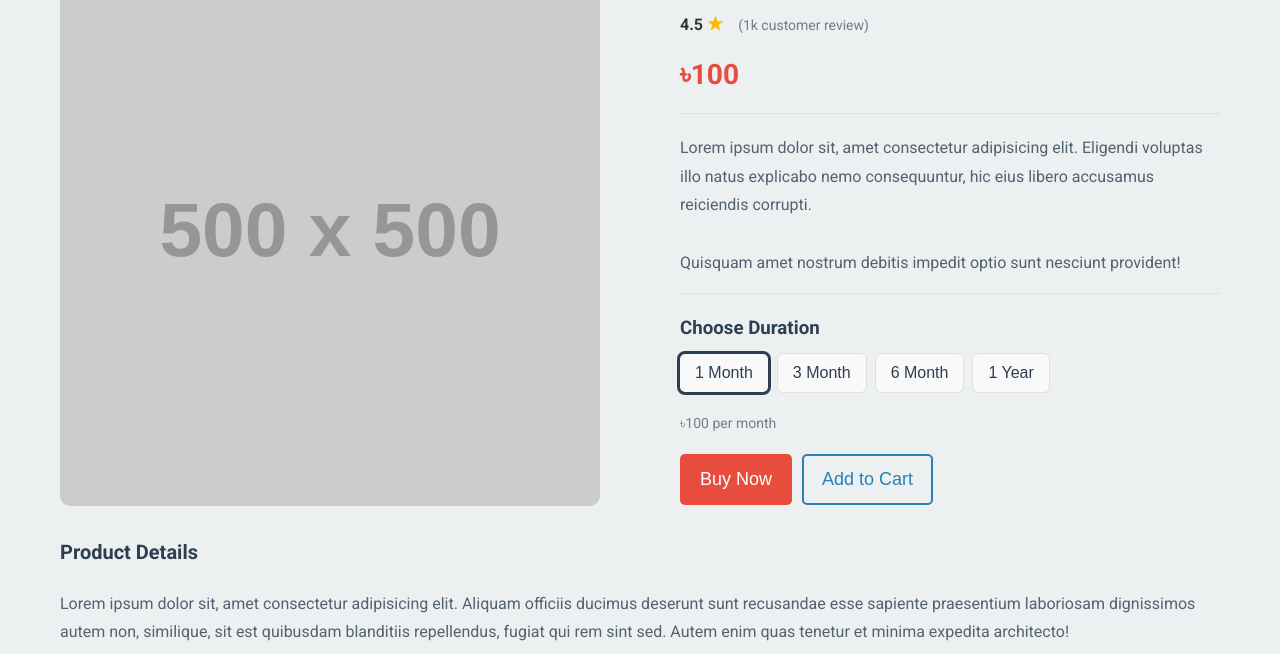
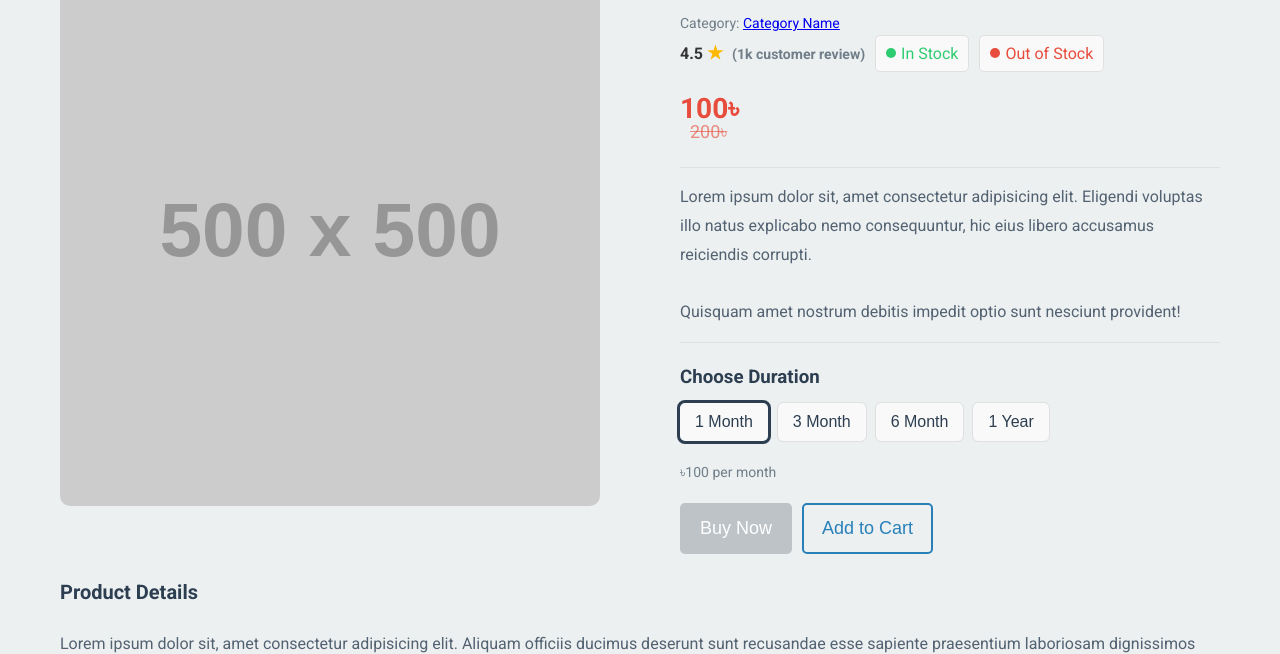
Before and after one commit to skhasanalsahib/DIGITALHUB, a plain HTML site: page pages/product-detail.html in a window 1280 px wide. Shown: the part 159-813 px from the top of the page. Drawn offline with nearby package versions, Linux system fonts and the light colour scheme; placeholder pictures from the web are drawn by us.

Commit message:
Enhance product detail page with category, stock status, updated pricing display and added disable button

```diff
--- a/pages/product-detail.html
+++ b/pages/product-detail.html
@@ -109,15 +109,27 @@
 				</div>
 				<article class="product-info">
 					<h2 class="product-title">Product Name</h2>
+					<div class="product-category">
+						<p class="light-text">Category: <a href="#">Category Name</a></p>
+					</div>
 					<div class="rating-review">
 						<div class="rating">
 							<span class="rating-value">4.5</span>
 							<span class="star">&#9733;</span>
+							<span class="review-count light-text">(1k customer review)</span>
 						</div>
-						<span class="review-count light-text">(1k customer review)</span>
+						<div class="stock-status">
+							<div class="in-stock-indicator"></div>
+							<p class="in-stock">In Stock</p>
+						</div>
+						<div class="stock-status">
+							<div class="out-of-stock-indicator"></div>
+							<p class="out-of-stock">Out of Stock</p>
+						</div>
 					</div>
 					<div class="price">
-						<h3>৳100</h3>
+						<p class="discount">200৳</p>
+						<h3>100৳</h3>
 					</div>
 					<p class="short-description">Lorem ipsum dolor sit, amet consectetur adipisicing elit. Eligendi voluptas illo natus explicabo nemo consequuntur, hic eius libero accusamus reiciendis corrupti.<br><br> Quisquam amet nostrum debitis impedit optio sunt nesciunt provident!</p>
 					<div class="product-variants">
@@ -133,7 +145,7 @@
 						</div>
 					</div>
 						<div class="action-buttons">
-							<button class="buy-now">Buy Now</button>
+							<button class="disabled buy-now">Buy Now</button>
 							<button class="add-to-cart">Add to Cart</button>
 						</div>
 					</div>
--- a/styles/product-detail.css
+++ b/styles/product-detail.css
@@ -54,13 +54,58 @@
   margin-right: 5px;
 }
 
+.rating-review .stock-status {
+  display: flex;
+  align-items: center;
+  gap: 5px;
+  background-color: #f9f9f9;
+  padding: 5px 10px;
+  border-radius: 5px;
+  border: 1px solid #e0e0e0;
+}
+
+.rating-review .stock-status .in-stock-indicator {
+  width: 10px;
+  height: 10px;
+  border-radius: 50%;
+  background-color: #2ecc71;
+}
+
+.rating-review .stock-status .in-stock {
+  font-size: 16px;
+  color: #2ecc71;
+}
+
+.rating-review .stock-status .out-of-stock-indicator {
+  width: 10px;
+  height: 10px;
+  border-radius: 50%;
+  background-color: #e74c3c;
+}
+
+.rating-review .stock-status .out-of-stock {
+  font-size: 16px;
+  color: #e74c3c;
+}
+
 .price {
   font-size: 24px;
   color: #e74c3c;
   font-weight: 600;
   margin: 15px 0;
   padding-bottom: 15px;
-  border-bottom: 1px solid #e0e0e0;
+  width: fit-content;
+  position: relative;
+}
+
+.price .discount {
+  color: #e74d3ca2;
+  font-size: 18px;
+  font-weight: 400;
+  text-decoration: line-through;
+  margin-left: 10px;
+  position: absolute;
+  bottom: 0;
 }
 
 .product-info .short-description {
@@ -68,7 +113,8 @@
   color: #2c3e50cb;
   line-height: 1.8;
   margin : 20px 0;
-  padding-bottom: 15px;
+  padding: 15px 0;
+  border-top: 1px solid #e0e0e0;
   border-bottom: 1px solid #e0e0e0;
 }
 
@@ -121,6 +167,17 @@
 
 .action-buttons .buy-now {
   background-color: #e74c3c;
+}
+
+.action-buttons .disabled {
+  background-color: #bdc3c7;
+  cursor: not-allowed;
+}
+
+.action-buttons button.disabled:hover {
+  background-color: #bdc3c7;
+  transform: scale(1);
+  box-shadow: none;
 }
 
 .action-buttons .buy-now:hover {
```
